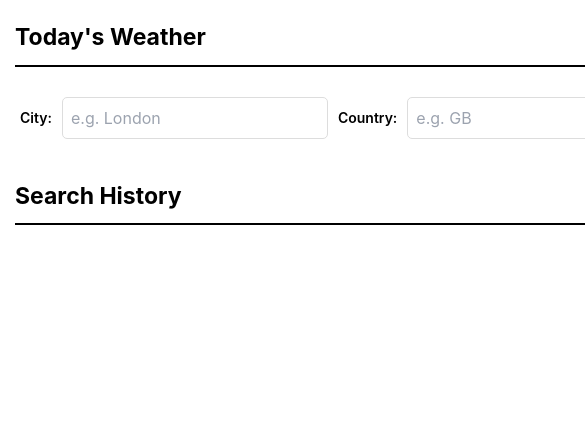
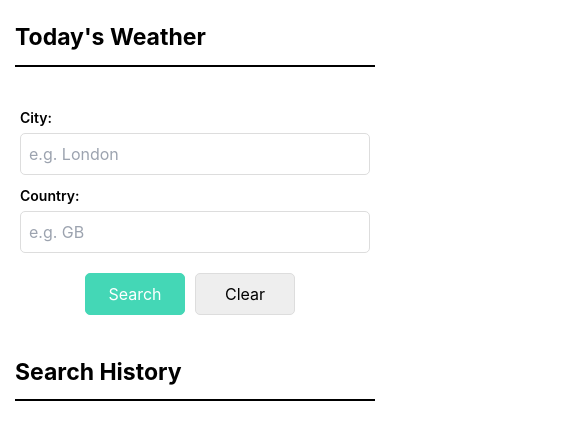
Before and after one commit to sonnguy/todayweather, a React (Create React App) app: page / in a window 390 px wide. Shown: the top 440 px of the page, 585 px wide, since content can reach past the window. Built offline with nearby package versions, Linux system fonts and the light colour scheme.

Commit message:
fix responsive and refactor code

```diff
--- a/src/components/icons/Icon.tsx
+++ b/src/components/icons/Icon.tsx
@@ -7,12 +7,23 @@ interface IIconProps {
 
 const Icon = ({ name, size }: IIconProps) => {
     const iconCoordinates: any = {
-        'sunny': { x: 0, y: 20 },
-        'windy': { x: 24, y: 0 },
-        'cloudy': { x: 3, y: 305 },
+        'drizzle': { x: 362, y: 160 },
+        'thunderstorm': { x: 146, y: 305 },
+        'clouds': { x: 3, y: 305 },
+        'rain': { x: 362, y: 235 },
+        'snow': { x: 2, y: 90 },
+        'atmosphere': { x: 290, y: 15 },
+        'clear': { x: 70, y: 15 },
     };
 
-    const { x, y } = iconCoordinates[name];
+    const coordinates = iconCoordinates[name];
+
+    if (!coordinates) {
+        // set default value if coordinates undefined
+        return <StyledIcon size={size} x={3} y={305} />;
+    }
+
+    const { x, y } = coordinates;
 
     return <StyledIcon size={size} x={x} y={y} />;
 };
--- a/src/components/weather/SearchBar.tsx
+++ b/src/components/weather/SearchBar.tsx
@@ -1,7 +1,10 @@
 import { useState } from "react";
-import { Button, Input, InputContainer, Label, SearchBarContainer } from "./style";
-import { ISearchBarProps } from "../../types/types";
+import { SearchBarActionsContainer, Button, Input, SearchBarInputContainer, Label, SearchBarContainer, SearchBarInputGroup } from "./style";
+import { IOnSearchProps } from "../../types/types";
 
+interface ISearchBarProps {
+    onSearch: (data: IOnSearchProps) => void;
+}
 
 const SearchBar = ({ onSearch }: ISearchBarProps) => {
     const [city, setCity] = useState('');
@@ -18,7 +21,8 @@ const SearchBar = ({ onSearch }: ISearchBarProps) => {
 
     return (
         <SearchBarContainer>
-            <InputContainer>
+            <SearchBarInputContainer>
+                <SearchBarInputGroup>
                     <Label>City:</Label>
                     <Input
                         type="text"
@@ -26,6 +30,8 @@ const SearchBar = ({ onSearch }: ISearchBarProps) => {
                         value={city}
                         onChange={e => setCity(e.target.value)}
                     />
+                </SearchBarInputGroup>
+                <SearchBarInputGroup>
                     <Label>Country:</Label>
                     <Input
                         type="text"
@@ -33,9 +39,12 @@ const SearchBar = ({ onSearch }: ISearchBarProps) => {
                         value={country}
                         onChange={e => setCountry(e.target.value)}
                     />
+                </SearchBarInputGroup>
+            </SearchBarInputContainer>
+            <SearchBarActionsContainer>
                 <Button $primary onClick={handleSearch}>Search</Button>
                 <Button onClick={handleClear}>Clear</Button>
-            </InputContainer>
+            </SearchBarActionsContainer>
         </SearchBarContainer>
     );
 };
--- a/src/components/weather/SearchHistory.tsx
+++ b/src/components/weather/SearchHistory.tsx
@@ -1,12 +1,16 @@
 import { RootState } from '../../store/store';
-import { HeaderTitle, SearchHistoryAction, SearchHistoryActionIcon, SearchHistoryActions, SearchHistoryCity, SearchHistoryContainer, SearchHistoryInfo, SearchHistoryItem, SearchHistoryTime } from "./style";
+import { HeaderTitle, SearchHistoryAction, SearchHistoryActionIcon, SearchHistoryActions, SearchHistoryCity, SearchHistoryContainer, SearchHistoryInfo, SearchHistoryInfoIcon, SearchHistoryItem, SearchHistoryTime } from "./style";
 import { useDispatch, useSelector } from "react-redux";
 import searchIcon from "../../assets/icons/search-icon.png";
 import trashIcon from "../../assets/icons/trash-icon.png";
-import { ISearchHistory, ISearchHistoryProps, IWeather } from '../../types/types';
+import { IOnSearchProps, ISearchHistory, IWeather } from '../../types/types';
 import { deleteItem } from '../../store/searchHistoryReducer';
 import { formatDate } from '../../utils/dateUtils';
 import Icon from '../icons/Icon';
+
+interface ISearchHistoryProps {
+    onSearch: (data: IOnSearchProps) => void;
+  }
 
 const SearchHistory = ({ onSearch }: ISearchHistoryProps) => {
     const items = useSelector((state: RootState) => state.searchHistory.searchedItems);
@@ -34,8 +38,10 @@ const SearchHistory = ({ onSearch }: ISearchHistoryProps) => {
                     items.map(item =>
                         <SearchHistoryItem key={item.weather.id}>
                             <SearchHistoryInfo>
-                                <Icon name={'cloudy'} size={55} />
-                                <div className="ml-4">
+                                <SearchHistoryInfoIcon>
+                                    <Icon name={item.weather.main} size={55} />
+                                </SearchHistoryInfoIcon>
+                                <div className="sm:ml-4">
                                     <SearchHistoryCity>
                                         {item.weather.city}, {item.weather.country}
                                     </SearchHistoryCity>
--- a/src/components/weather/Weather.tsx
+++ b/src/components/weather/Weather.tsx
@@ -28,19 +28,20 @@ const Weather = () => {
     const onSearch = ({ city, country }: IOnSearchProps) => {
         if (!city && !country) return;
 
-        const url = `${process.env.REACT_APP_API_URL}/weather?q=${city},${country}&units=metric&APPID=${process.env.REACT_APP_API_KEY}`;
+        const newUrl = `${process.env.REACT_APP_API_URL}/weather?q=${city},${country}&units=metric&APPID=${process.env.REACT_APP_API_KEY}`;
 
-        setUrl(url);
+        setUrl(newUrl);
     }
 
     const mappingDataToSearchHistory = (source: IWeatherResponse) => {
-        const { id, name, sys } = source;
+        const { id, name, sys, weather } = source;
         const mappedData: ISearchHistory = {
             searchedTime: today(),
             weather: {
                 id,
                 city: name,
-                country: sys?.country
+                country: sys?.country,
+                main: weather[0]?.main.toLowerCase()
             }
         }
         return mappedData;
@@ -63,7 +64,7 @@ const Weather = () => {
             <HeaderTitle>
                 Today's Weather
             </HeaderTitle>
-            <SearchBar onSearch={onSearch} isClear={false}/>
+            <SearchBar onSearch={onSearch} />
             {loading && <SearchLoading />}
             {(error && !loading) && <SearchErrorMessage />}
             {(data && !loading) && <WeatherDetail data={data} />}
--- a/src/components/weather/WeatherDetail.tsx
+++ b/src/components/weather/WeatherDetail.tsx
@@ -1,6 +1,10 @@
-import { IWeatherDetailProps } from "../../types/types";
+import { IWeatherResponse } from "../../types/types";
 import { convertTimestampToDate } from "../../utils/dateUtils";
 import { WeatherDetailContainer, WeatherLabel, WeatherLocation, WeatherTextContainer, WeatherText, WeatherIcon } from "./style";
+
+interface IWeatherDetailProps {
+    data: IWeatherResponse;
+}
 
 const WeatherDetail = (props: IWeatherDetailProps) => {
     const { data } = props;
--- a/src/components/weather/style.ts
+++ b/src/components/weather/style.ts
@@ -11,16 +11,42 @@ const HeaderTitle = styled.h1`
 // styles for SearchBar
 const SearchBarContainer = styled.section`
   display: flex;
-  flex-direction: column;
-  align-items: center;
+  justify-content: center;
   padding: 20px;
   margin-top: 10px;
+  flex-direction: row;
+  @media (max-width: 768px) {
+    flex-direction: column;
+  }
 `;
 
-const InputContainer = styled.div`
+const SearchBarInputContainer = styled.div`
+  display: flex;
+  flex-direction: row;
+  @media (max-width: 768px) {
+    flex-direction: column;
+  }
+`;
+
+const SearchBarInputGroup = styled.div`
   display: flex;
   justify-content: center;
   align-items: center;
+  flex-direction: row;
+  @media (max-width: 768px) {
+    flex-direction: column;
+    align-items: flex-start;
+    margin-top: 10px;
+  }
+`;
+
+const SearchBarActionsContainer = styled.div`
+  display: flex;
+  justify-content: center;
+  align-items: center;
+  @media (max-width: 768px) {
+    margin-top: 20px;
+  }
 `;
 
 const Input = styled.input`
@@ -28,6 +54,10 @@ const Input = styled.input`
   margin-right: 10px;
   border: solid 1px #ddd;
   border-radius: 5px;
+  @media (max-width: 768px) {
+    min-width: 100%;
+    margin-top: 5px;
+  }
 `;
 
 const Label = styled.p`
@@ -110,6 +140,12 @@ const SearchHistoryInfo = styled.div`
   align-items: center;
 `;
 
+const SearchHistoryInfoIcon = styled.div`
+  @media (max-width: 640px) {
+    display: none;
+  }
+`;
+
 const SearchHistoryActions = styled.div`
   display: flex;
   align-items: center;
@@ -180,7 +216,9 @@ const ErrorMessage = styled.div`
 export {
   HeaderTitle,
   SearchBarContainer,
-  InputContainer,
+  SearchBarInputContainer,
+  SearchBarInputGroup,
+  SearchBarActionsContainer,
   Input,
   Label,
   Button,
@@ -193,6 +231,7 @@ export {
   SearchHistoryContainer,
   SearchHistoryItem,
   SearchHistoryInfo,
+  SearchHistoryInfoIcon,
   SearchHistoryActions,
   SearchHistoryCity,
   SearchHistoryTime,
```
Also changed, not shown: src/types/types.ts (+8 -20 lines). Lines whose indentation alone changed are shown as unchanged.
